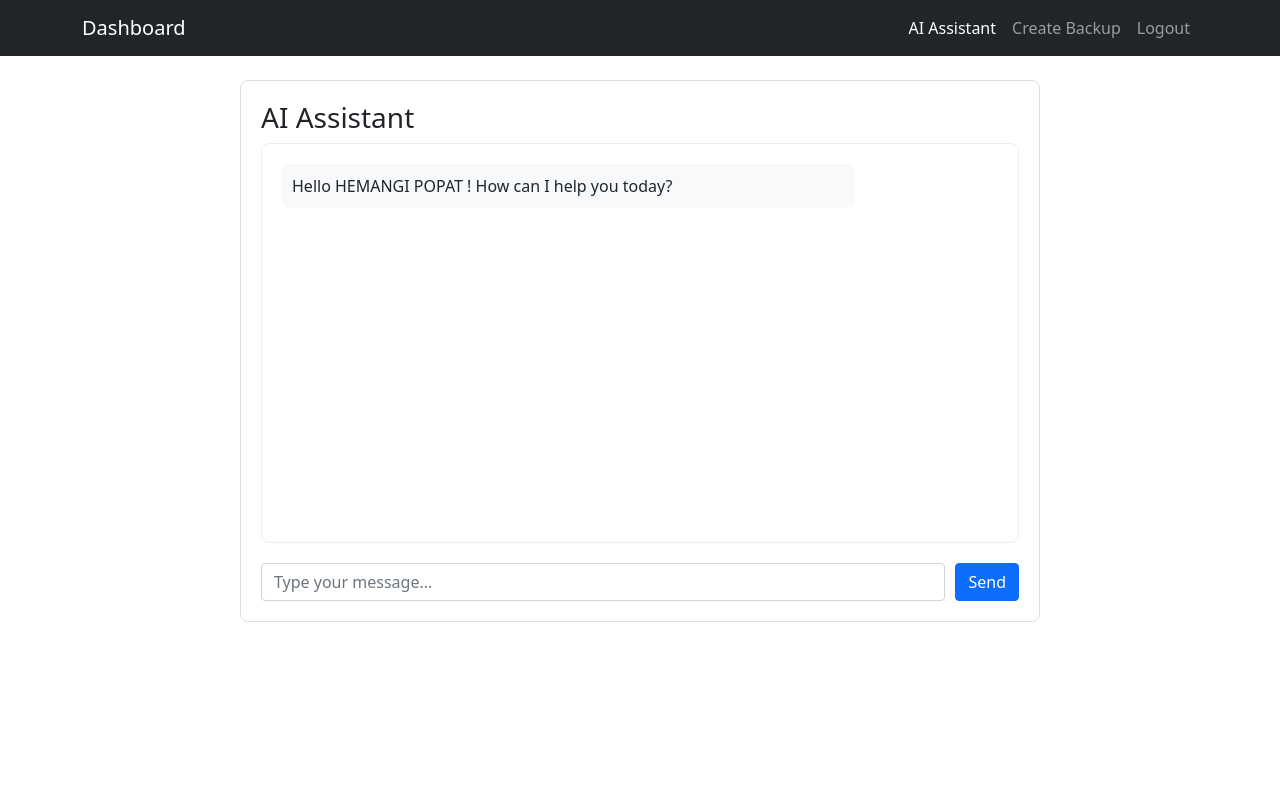
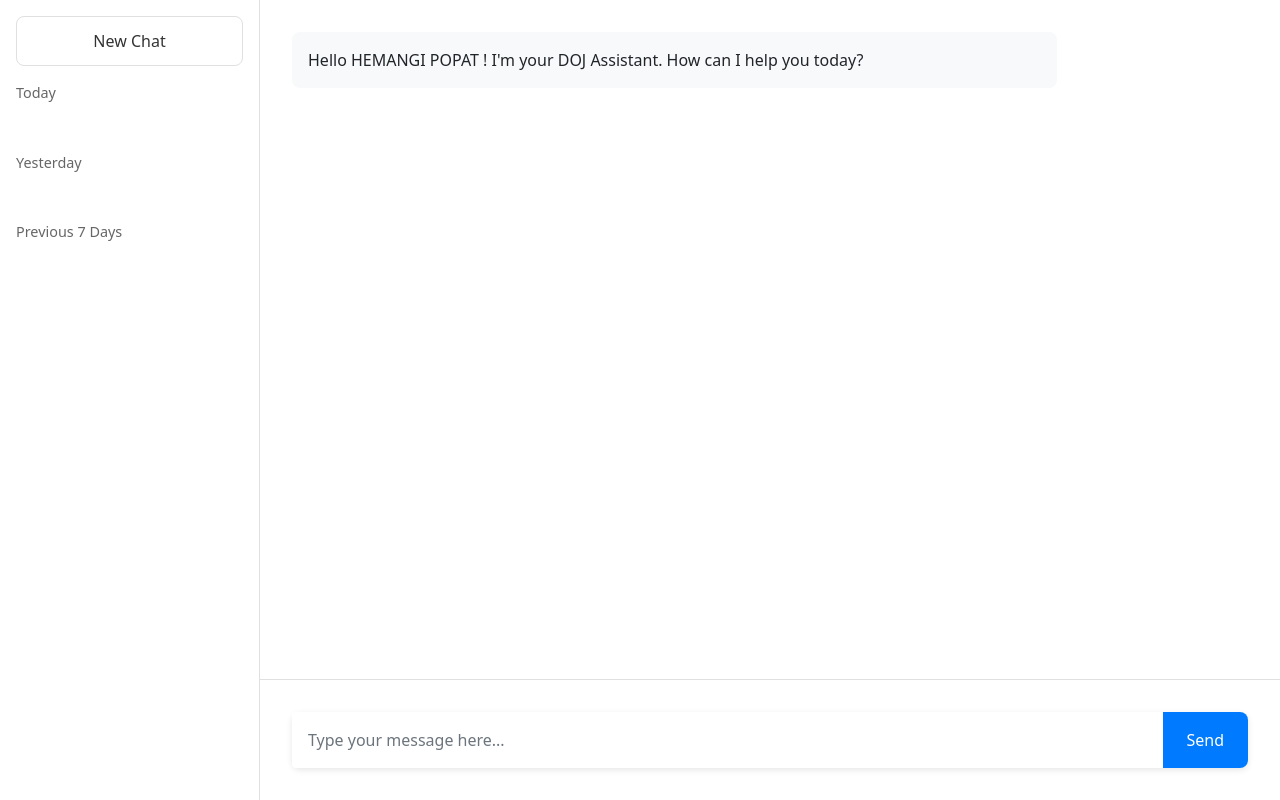
Before and after one commit to GRENCY2005/SGP_PROJECT, a Flask app: page /chatbot in a window 1280 px wide. Run offline with Flask 3, Linux system fonts and the light colour scheme; a user stored in the database is signed in; data that the repository does not hold is empty; some libraries are stand-ins or nearby versions.

Commit message:
Update chatbot.html

```diff
--- a/templates/chatbot.html
+++ b/templates/chatbot.html
@@ -3,87 +3,206 @@
 <head>
     <meta charset="UTF-8">
     <meta name="viewport" content="width=device-width, initial-scale=1.0">
-    <title>AI Assistant</title>
+    <title>DOJ AI Assistant</title>
     <link href="https://cdn.jsdelivr.net/npm/bootstrap@5.1.3/dist/css/bootstrap.min.css" rel="stylesheet">
     <style>
+        body {
+            margin: 0;
+            padding: 0;
+            height: 100vh;
+            background-color: #f8f9fa;
+        }
+
+        .sidebar {
+            width: 260px;
+            height: 100vh;
+            position: fixed;
+            left: 0;
+            top: 0;
+            background-color: #ffffff;
+            border-right: 1px solid #e0e0e0;
+            display: flex;
+            flex-direction: column;
+            padding: 1rem;
+        }
+
+        .main-content {
+            margin-left: 260px;
+            height: 100vh;
+            display: flex;
+            flex-direction: column;
+        }
+
         .chat-container {
-            max-width: 800px;
-            margin: 20px auto;
-            padding: 20px;
-            border: 1px solid #ddd;
-            border-radius: 8px;
-            background-color: #fff;
+            flex-grow: 1;
+            padding: 2rem;
+            overflow-y: auto;
+            background-color: #ffffff;
         }
-        .chat-messages {
-            height: 400px;
-            overflow-y: auto;
-            padding: 20px;
-            border: 1px solid #eee;
-            border-radius: 8px;
-            margin-bottom: 20px;
+
+        .input-container {
+            padding: 2rem;
+            background-color: #ffffff;
+            border-top: 1px solid #e0e0e0;
         }
+
         .message {
-            margin-bottom: 15px;
-            padding: 10px;
-            border-radius: 8px;
+            margin-bottom: 1.5rem;
+            max-width: 80%;
         }
+
         .user-message {
+            margin-left: auto;
             background-color: #007bff;
             color: white;
-            margin-left: 20%;
+            padding: 1rem;
+            border-radius: 0.5rem;
         }
+
         .bot-message {
+            margin-right: auto;
             background-color: #f8f9fa;
-            margin-right: 20%;
+            padding: 1rem;
+            border-radius: 0.5rem;
         }
-        .chat-input {
-            display: flex;
-            gap: 10px;
+
+        .chat-history-item {
+            padding: 0.75rem;
+            margin-bottom: 0.5rem;
+            border-radius: 0.5rem;
+            cursor: pointer;
+            transition: background-color 0.2s;
+            color: #333;
+            text-decoration: none;
+            white-space: nowrap;
+            overflow: hidden;
+            text-overflow: ellipsis;
+        }
+
+        .chat-history-item:hover {
+            background-color: #f0f0f0;
+        }
+
+        .chat-history-item.active {
+            background-color: #e9ecef;
+        }
+
+        .history-section {
+            margin-bottom: 2rem;
+        }
+
+        .history-title {
+            font-size: 0.9rem;
+            color: #666;
+            margin-bottom: 1rem;
+            font-weight: 500;
+        }
+
+        .input-group {
+            background-color: #ffffff;
+            border-radius: 0.5rem;
+            box-shadow: 0 2px 6px rgba(0, 0, 0, 0.1);
+        }
+
+        .input-group input {
+            border: none;
+            padding: 1rem;
+        }
+
+        .input-group input:focus {
+            box-shadow: none;
+        }
+
+        .btn-send {
+            padding: 0.5rem 1.5rem;
+            background-color: #007bff;
+            color: white;
+            border: none;
+            border-radius: 0.5rem;
+        }
+
+        .btn-send:hover {
+            background-color: #0056b3;
+        }
+
+        .new-chat-btn {
+            width: 100%;
+            padding: 0.75rem;
+            margin-bottom: 1rem;
+            border: 1px solid #e0e0e0;
+            border-radius: 0.5rem;
+            background-color: #ffffff;
+            color: #333;
+            transition: background-color 0.2s;
+        }
+
+        .new-chat-btn:hover {
+            background-color: #f0f0f0;
         }
     </style>
 </head>
 <body>
-    <nav class="navbar navbar-expand-lg navbar-dark bg-dark">
-        <div class="container">
-            <a class="navbar-brand" href="{{ url_for('dashboard') }}">Dashboard</a>
-            <div class="navbar-nav ms-auto">
-                <a class="nav-link active" href="#">AI Assistant</a>
-                <a class="nav-link" href="{{ url_for('backup') }}">Create Backup</a>
-                <a class="nav-link" href="{{ url_for('logout') }}">Logout</a>
+    <div class="sidebar">
+        <button class="new-chat-btn" onclick="clearChat()">
+            <i class="fas fa-plus"></i> New Chat
+        </button>
+
+        <div class="history-section">
+            <div class="history-title">Today</div>
+            {% for chat in chat_history %}
+                {% if chat.timestamp.date() == today %}
+                <div class="chat-history-item" onclick="loadChat('{{ chat.id }}')">
+                    {{ chat.message[:30] }}...
+                </div>
+                {% endif %}
+            {% endfor %}
+        </div>
+
+        <div class="history-section">
+            <div class="history-title">Yesterday</div>
+            {% for chat in chat_history %}
+                {% if chat.timestamp.date() == yesterday %}
+                <div class="chat-history-item" onclick="loadChat('{{ chat.id }}')">
+                    {{ chat.message[:30] }}...
+                </div>
+                {% endif %}
+            {% endfor %}
+        </div>
+
+        <div class="history-section">
+            <div class="history-title">Previous 7 Days</div>
+            {% for chat in chat_history %}
+                {% if chat.timestamp.date() < yesterday and chat.timestamp.date() >= week_ago %}
+                <div class="chat-history-item" onclick="loadChat('{{ chat.id }}')">
+                    {{ chat.message[:30] }}...
+                </div>
+                {% endif %}
+            {% endfor %}
+        </div>
+    </div>
+
+    <div class="main-content">
+        <div class="chat-container" id="chatMessages">
+            <div class="message bot-message">
+                Hello {{ username }}! I'm your DOJ Assistant. How can I help you today?
             </div>
         </div>
-    </nav>
 
-    <div class="container mt-4">
-        <div class="chat-container">
-            <h3>AI Assistant</h3>
-            <div class="chat-messages" id="chatMessages">
-                <!-- Display chat history -->
-                {% if chat_history %}
-                    {% for chat in chat_history %}
-                        <div class="message user-message">{{ chat.message }}</div>
-                        <div class="message bot-message">{{ chat.response }}</div>
-                    {% endfor %}
-                {% else %}
-                    <div class="message bot-message">
-                        Hello {{ username }}! How can I help you today?
-                    </div>
-                {% endif %}
-            </div>
-            <div class="chat-input">
-                <input type="text" id="userInput" class="form-control" placeholder="Type your message...">
-                <button onclick="sendMessage()" class="btn btn-primary">Send</button>
+        <div class="input-container">
+            <div class="input-group">
+                <input type="text" id="userInput" class="form-control" placeholder="Type your message here...">
+                <button class="btn-send" onclick="sendMessage()">Send</button>
             </div>
         </div>
     </div>
 
-    <script src="https://cdn.jsdelivr.net/npm/bootstrap@5.1.3/dist/js/bootstrap.bundle.min.js"></script>
+    <script src="https://kit.fontawesome.com/your-font-awesome-kit.js"></script>
     <script>
         function appendMessage(message, isUser) {
             const chatMessages = document.getElementById('chatMessages');
             const messageDiv = document.createElement('div');
             messageDiv.className = `message ${isUser ? 'user-message' : 'bot-message'}`;
-            messageDiv.textContent = message;
+            messageDiv.innerHTML = message.replace(/\n/g, '<br>');
             chatMessages.appendChild(messageDiv);
             chatMessages.scrollTop = chatMessages.scrollHeight;
         }
@@ -96,7 +215,6 @@
                 appendMessage(message, true);
                 userInput.value = '';
 
-                // Send message to backend
                 fetch('/chat', {
                     method: 'POST',
                     headers: {
@@ -115,7 +233,36 @@
             }
         }
 
-        // Allow sending message with Enter key
+        function loadChat(chatId) {
+            fetch(`/load_chat/${chatId}`)
+                .then(response => response.json())
+                .then(data => {
+                    const chatMessages = document.getElementById('chatMessages');
+                    chatMessages.innerHTML = '';
+                    data.messages.forEach(msg => {
+                        appendMessage(msg.message, msg.is_user);
+                    });
+                })
+                .catch(error => {
+                    console.error('Error:', error);
+                });
+        }
+
+        function clearChat() {
+            const chatMessages = document.getElementById('chatMessages');
+            chatMessages.innerHTML = '<div class="message bot-message">Hello {{ username }}! I\'m your DOJ Assistant. How can I help you today?</div>';
+
+            fetch('/clear_chat', {
+                method: 'POST',
+                headers: {
+                    'Content-Type': 'application/json',
+                }
+            })
+            .catch(error => {
+                console.error('Error:', error);
+            });
+        }
+
         document.getElementById('userInput').addEventListener('keypress', function(e) {
             if (e.key === 'Enter') {
                 sendMessage();
```
